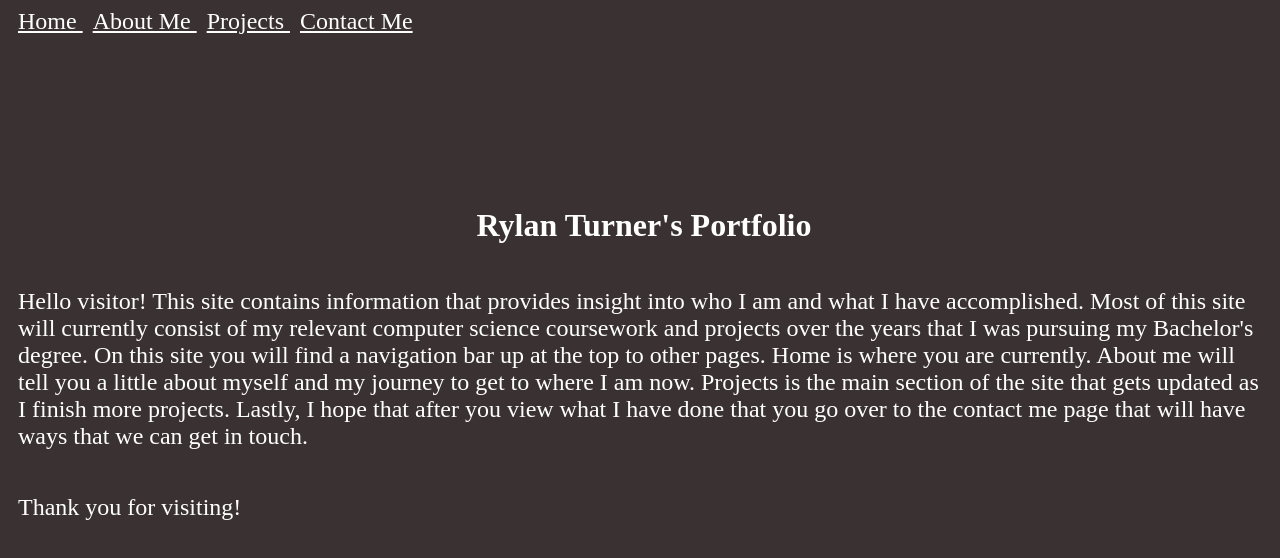
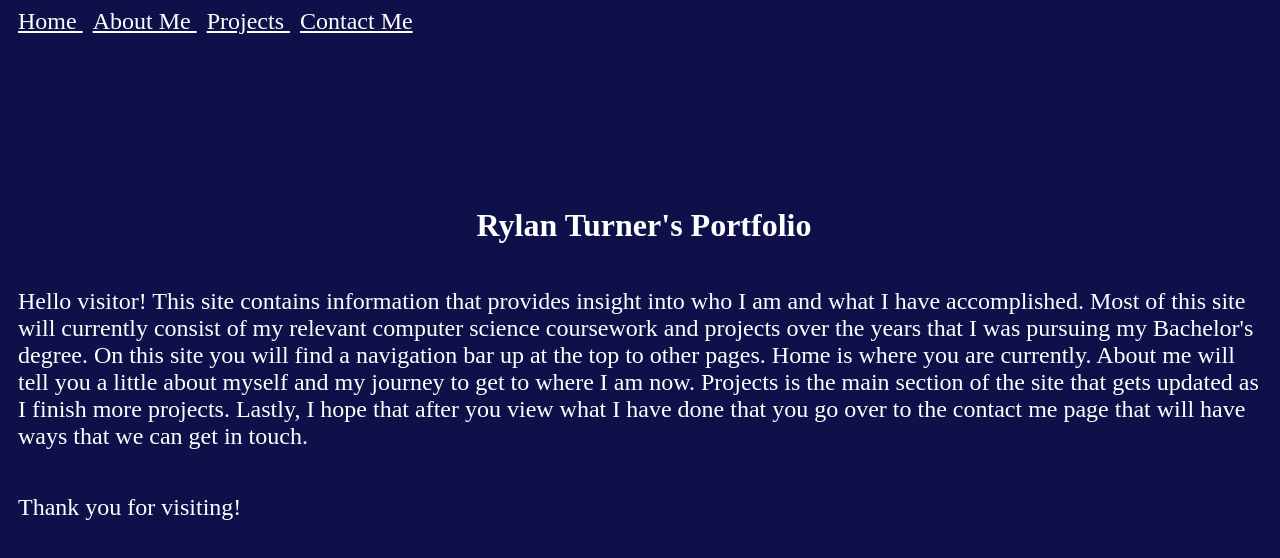
Before and after one commit to Rylan-Turner/RTPortfolio, a plain HTML site: page index.html in a window 1280 px wide. Drawn offline with Linux system fonts and the light colour scheme.

Commit message:
Updated BG color of site

```diff
--- a/portfolio.css
+++ b/portfolio.css
@@ -3,7 +3,7 @@
     color: white;
 }
 body{
-    background-color: rgb(58, 50, 50);
+    background-color: rgb(14, 16, 74);
 }
 h1{
     display: flex;
```
